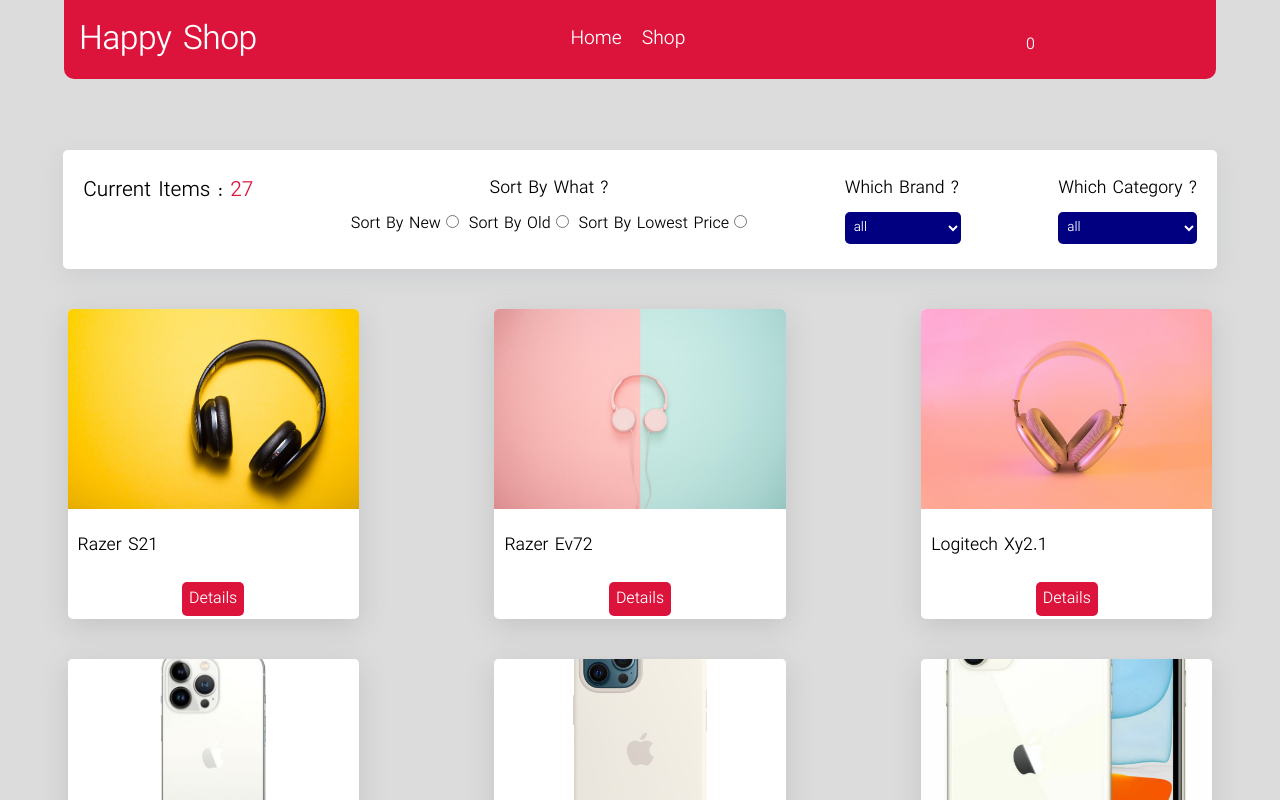
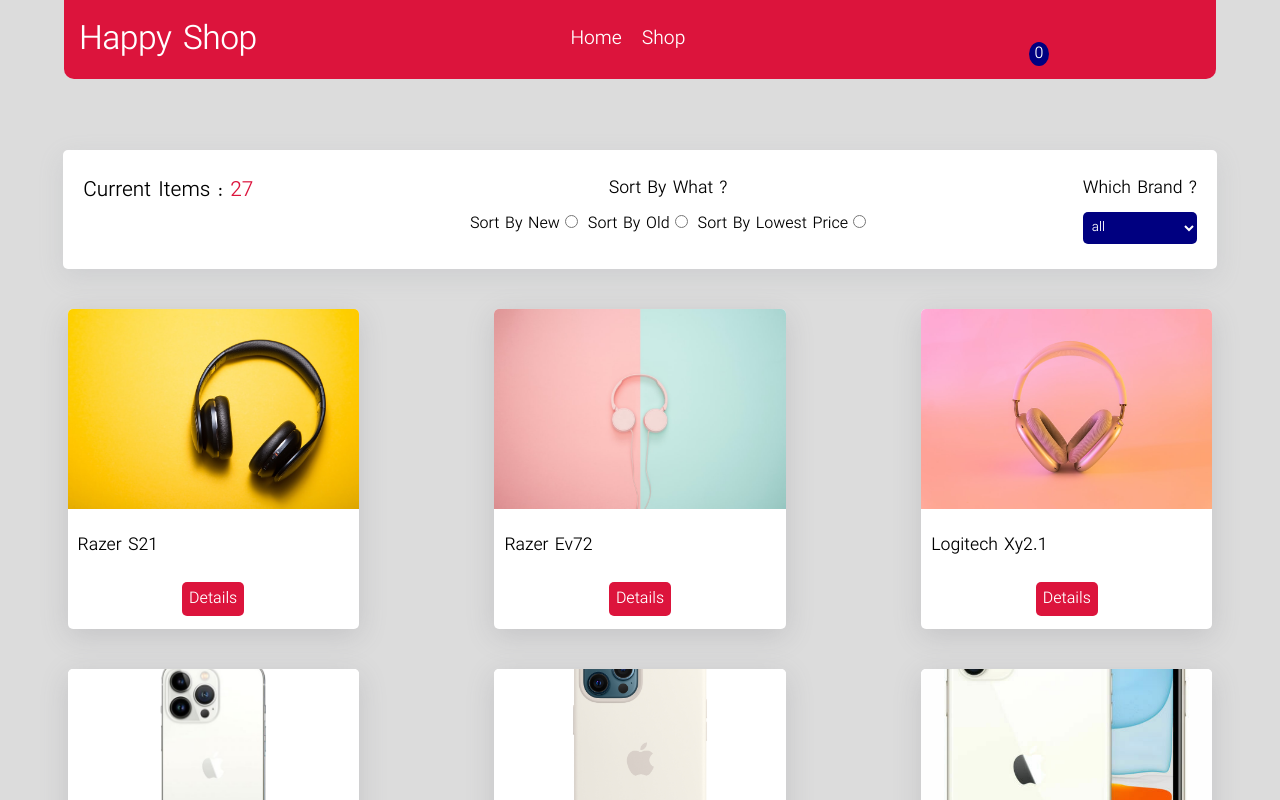
Before and after one commit to arshia788/HappyShop-project, a React (Create React App) app: page /happyshop/shop in a window 1280 px wide. Shown: the top 800 px of the page. Built offline with nearby package versions, Linux system fonts and the light colour scheme; some icons are missing.

Commit message:
working on it

```diff
--- a/src/Navbar.js
+++ b/src/Navbar.js
@@ -158,7 +158,7 @@
 
                 <Link to='/happyshop/purchases' className={classes.itemCounter} >
                     <Icon icon={shoppingBasket} size={27} style={{color:"#fff"}}/>
-                    <span>{state.itemsCounter}</span>
+                    <span className={classes.numbersInBasket}>{state.itemsCounter}</span>
                 </Link>
 
             </div>
--- a/src/components/DetailProducts.js
+++ b/src/components/DetailProducts.js
@@ -246,7 +246,7 @@
                             className={classes.imgReplace} key={index} src={item.image}/>)
                         }
 
-                        <img src={image} onClick={()=> setHolderImg(image)}style={{width:"100px", borderRadius:'5px'}} />
+                        <img src={image} onClick={()=> setHolderImg(image)}style={{width:"100px", borderRadius:'5px', cursor:'pointer'}} />
 
 
                     </div>
--- a/src/components/FilterShop.js
+++ b/src/components/FilterShop.js
@@ -136,14 +136,14 @@
                         <option value="chanel">chanel</option>
                         <option value="dior">dior</option>
                         <option value="tomford">tomford</option>
-                        <option value="VIKTOR&ROLF">VIKTOR&ROLF</option>
+                        <option value="lalique">lalique</option>
                         <option value="Montblanc">Montblanc</option>
                         <option value="creed">creed</option>
                     </select>
             </div>
 
 
-            <div className={classes.selectOption}>
+            {/* <div className={classes.selectOption}>
 
                 <label className={classes.textBrand}>which category ?</label>
 
@@ -154,7 +154,7 @@
                         <option value="headphone">headphone</option>
                         <option value="perfume">perfume</option>
                     </select>
-            </div>
+            </div> */}
 
         </div>
     );
--- a/src/components/shared/ShopCards.js
+++ b/src/components/shared/ShopCards.js
@@ -26,7 +26,7 @@
         borderRadius:'5px',
         overflow:'hidden',
         margin:'20px 10px',
-        padding:"0 0 20px 0",
+        padding:"0 0 30px 0",
         transition:'all .3s ease',
         [theme.breakpoints.down('xs')]:{
             width:'45%',
@@ -78,6 +78,8 @@
 
                                 <p className={classes.text}>{item.name}</p>
 
+                                {/* <p class>{item.price}</p> */}
+
                                 <div className={classes.linkHolder}>
                                     <Link className={classes.link}
                                      to={`/happyshop/shop/${item.id}`}>details</Link>
```
